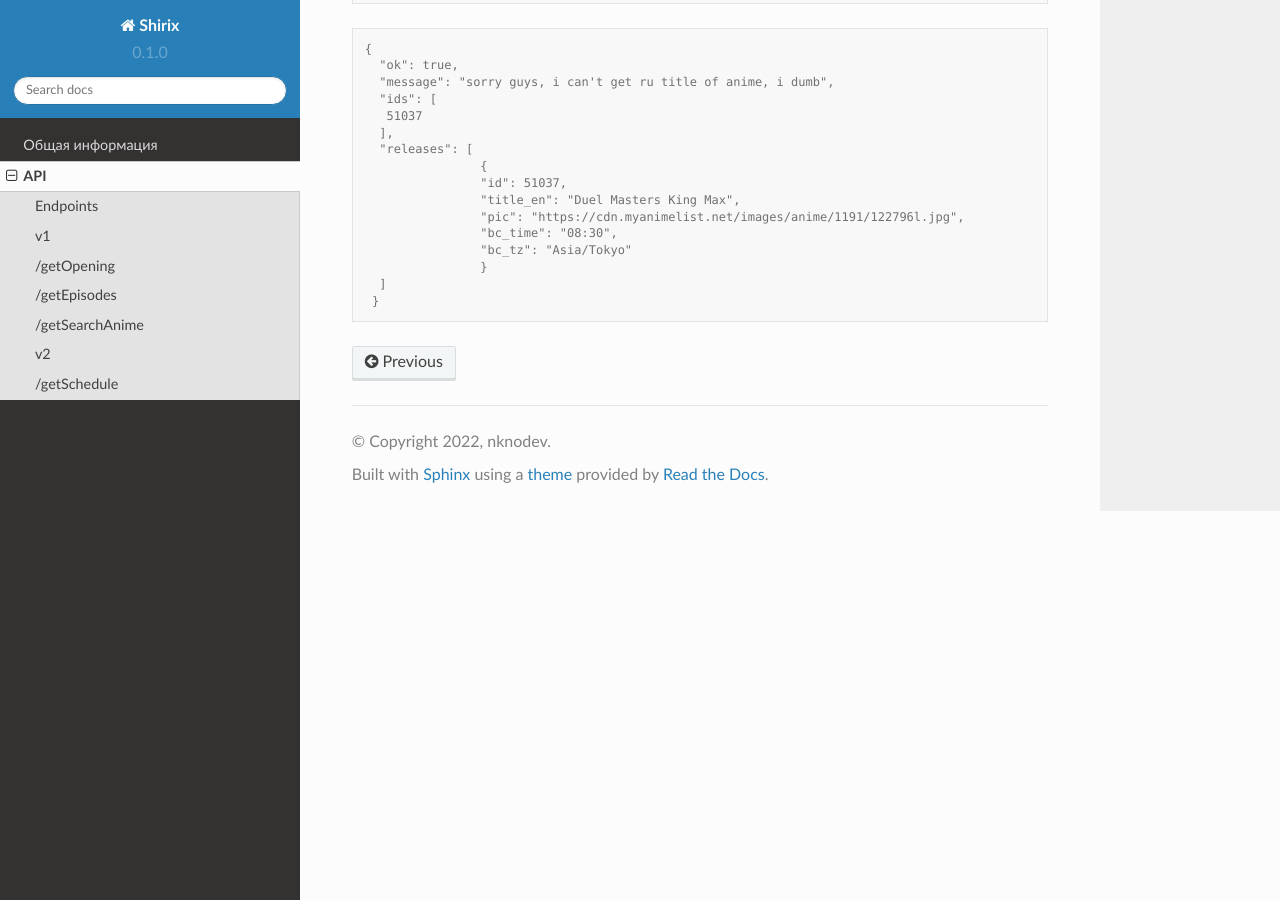
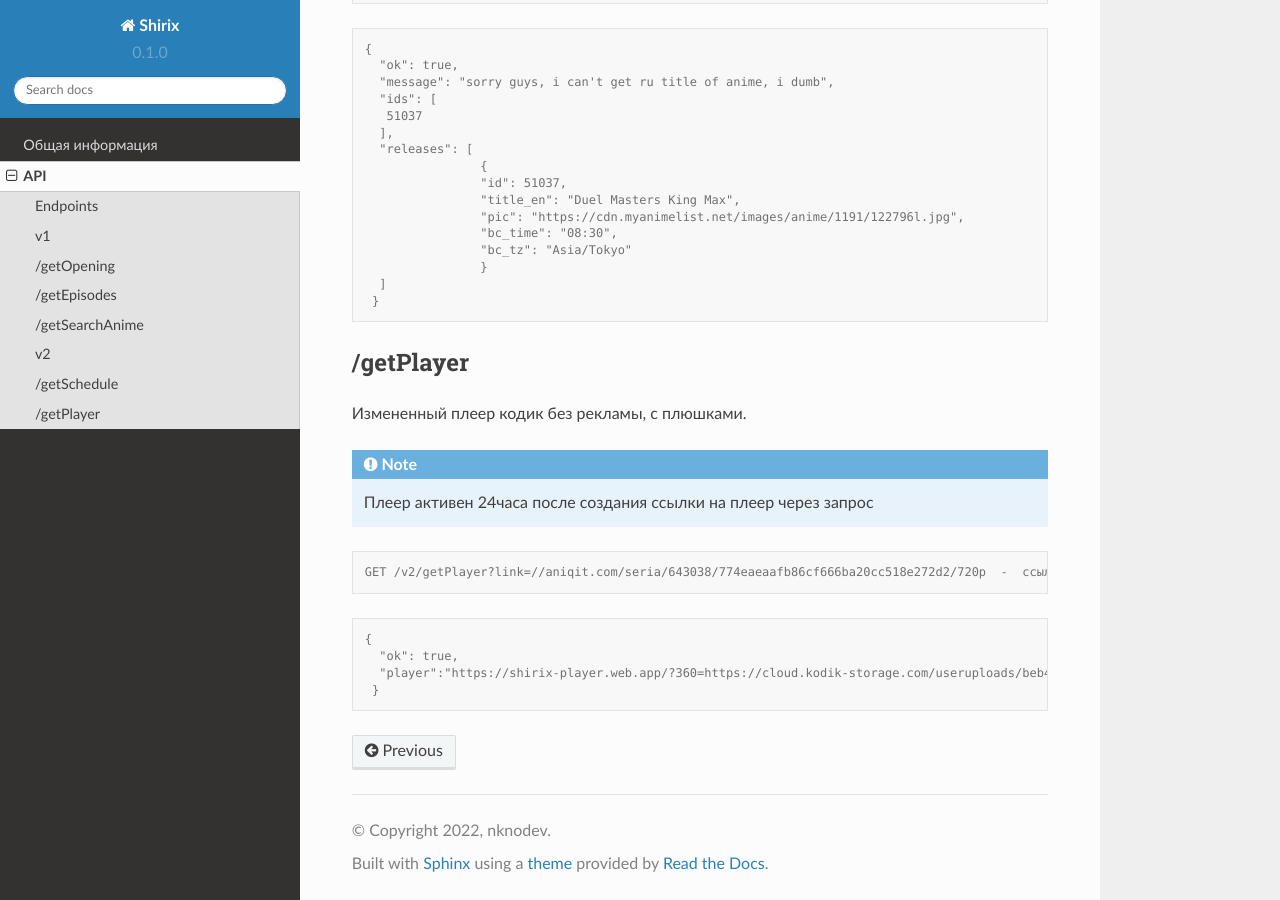
Before and after one commit to nknodev/shirix-docs, a Sphinx documentation site: the page built from docs/source/api.rst, in a window 1280 px wide and 900 px high, scrolled down 2206 px. Built offline with Sphinx 7.4.7 and the Read the Docs theme 2.0.0, drawn with Linux system fonts in a browser that asks for light colours.

Commit message:
Update api.rst

```diff
--- a/docs/source/api.rst
+++ b/docs/source/api.rst
@@ -145,3 +145,24 @@ v2
                    }
      ]
     }
+
+
+.. _/getplayer:
+/getPlayer
+------
+Измененный плеер кодик без рекламы, с плюшками.
+
+.. note::
+
+   Плеер активен 24часа после создания ссылки на плеер через запрос
+
+.. code-block:: console
+
+  GET /v2/getPlayer?link=//aniqit.com/seria/643038/774eaeaafb86cf666ba20cc518e272d2/720p  -  ссылка на плеер, который преобразовываем
+
+.. code-block:: console
+
+   {
+     "ok": true,
+     "player":"https://shirix-player.web.app/?360=https://cloud.kodik-storage.com/useruploads/beb49eb3-3c5e-4270-b15a-7ac0039d8889/2d1ba10b9a6f9a38f3126e3cfcbc6f4d:2022061611/360.mp4&480=https://cloud.kodik-storage.com/useruploads/beb49eb3-3c5e-4270-b15a-7ac0039d8889/2d1ba10b9a6f9a38f3126e3cfcbc6f4d:2022061611/480.mp4&720=https://cloud.kodik-storage.com/useruploads/beb49eb3-3c5e-4270-b15a-7ac0039d8889/2d1ba10b9a6f9a38f3126e3cfcbc6f4d:2022061611/720.mp4"
+    }
```
